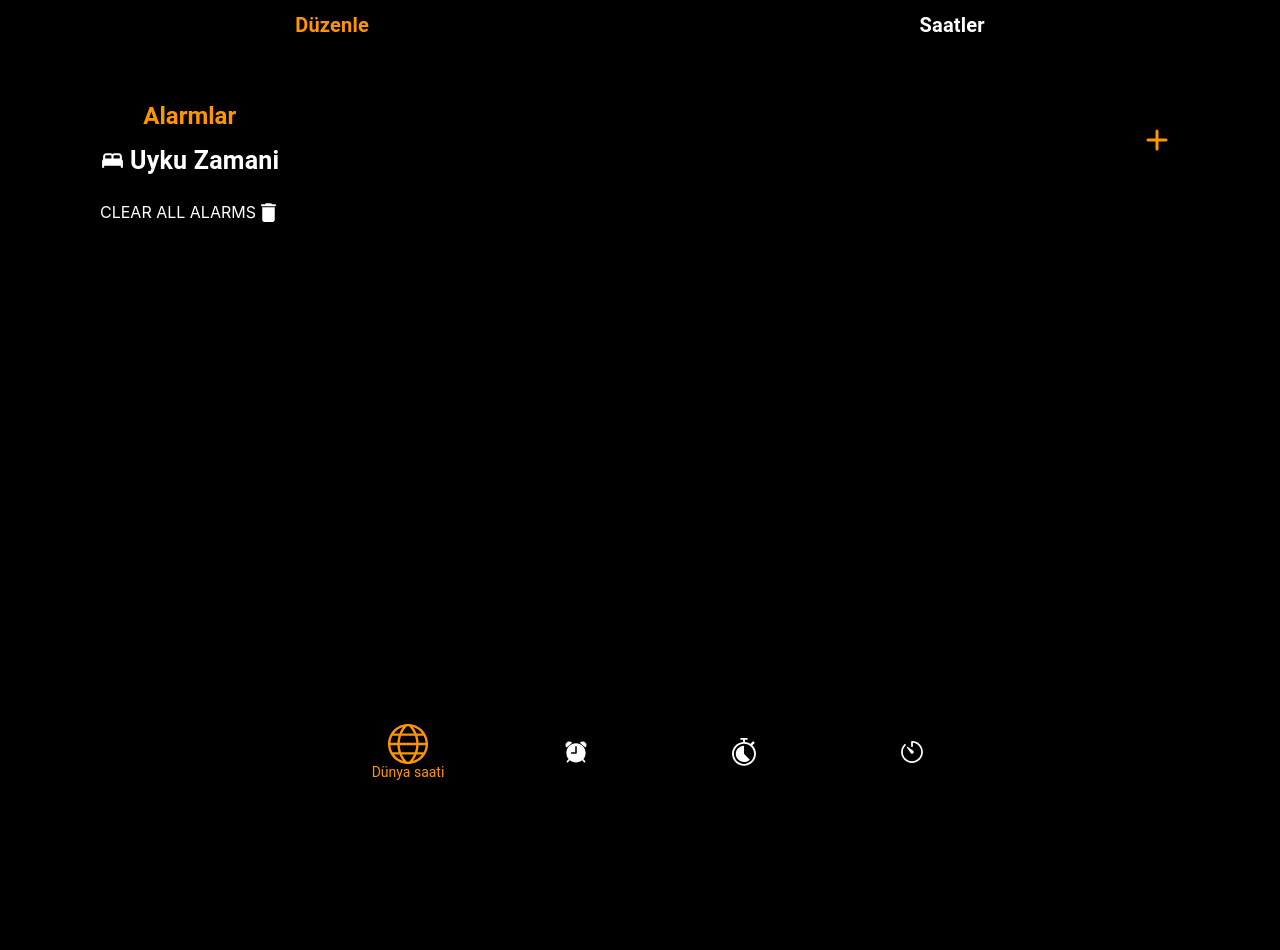
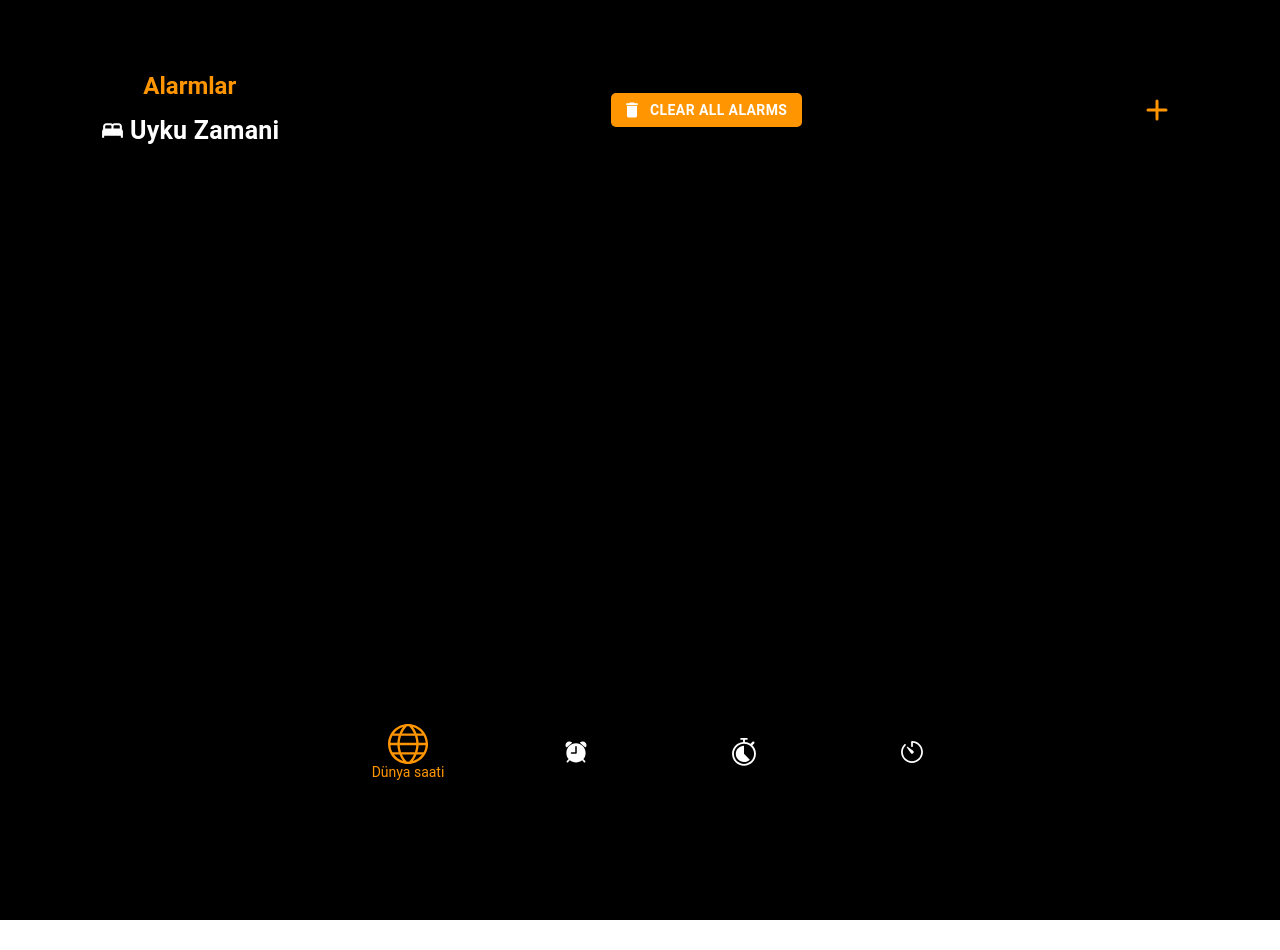
Before and after one commit to MinayeAliyeva/Timer-Web-Application, a React (Create React App) app in the folder my-app/: page /alarm in a window 1280 px wide. After the commit the page ends 920 px from the top, so only its background shows below. Built offline with nearby package versions, Linux system fonts and the light colour scheme.

Commit message:
style:Some components style changed

```diff
--- a/my-app/src/pages/alarm/index.tsx
+++ b/my-app/src/pages/alarm/index.tsx
@@ -1,5 +1,6 @@
 import Box from "@mui/material/Box";
 import Typography from "@mui/material/Typography";
+import Button from "@mui/material/Button"; // MUI Button bileşenini ekleyin
 import { MdBed, MdDelete } from "react-icons/md";
 import PlusIcon from "../../shared/icons/PlusIcon";
 import { useCallback, useEffect, useRef, useState } from "react";
@@ -189,13 +190,33 @@ const AlarmClock = () => {
                 fontWeight: "bold",
                 fontSize: "25px",
                 marginRight: "5px",
+                color: "#fff", // Turuncu renk
               }}
             />
-            <Typography style={{ fontWeight: "bold", fontSize: "25px" }}>
+            <Typography style={{ fontWeight: "bold", fontSize: "25px", color: "#fff" }}>
               Uyku Zamani
             </Typography>
           </Box>
         </Box>
+        <Button
+          onClick={() => clearAllAlarms()}
+          variant="contained"
+          color="warning"
+          sx={{
+            backgroundColor: "#FF9500", // Turuncu arka plan
+            color: "#fff",
+            fontWeight: "bold",
+            textTransform: "none",
+            borderRadius: "5px",
+            padding: "5px 15px",
+            "&:hover": {
+              backgroundColor: "#e68900", // Daha koyu turuncu hover durumu
+            }
+          }}
+          startIcon={<MdDelete />}
+        >
+          CLEAR ALL ALARMS
+        </Button>
         <PlusIcon onClick={openDrawer} />
       </Box>
       <Box
@@ -204,15 +225,7 @@ const AlarmClock = () => {
           alignItems: "center",
           justifyContent: "space-between",
         }}
-      >
-        <Box sx={{ display: "flex", alignItems: "center", cursor: "pointer" }}>
-          CLEAR ALL ALARMS
-          <MdDelete
-            onClick={() => clearAllAlarms()}
-            style={{ fontSize: "25px" }}
-          />
-        </Box>
-      </Box>
+      ></Box>
       <Box
         sx={{
           overflowY: "auto",
--- a/my-app/src/pages/timer/index.tsx
+++ b/my-app/src/pages/timer/index.tsx
@@ -128,11 +128,14 @@ const Timer = () => {
           display: "flex",
           flexDirection: "column",
           alignItems: "center",
+          justifyContent: "center",
           marginTop: "80px",
           padding: "20px",
           borderRadius: "16px",
           backgroundColor: "#1d1d1d",
           boxShadow: "0px 4px 12px rgba(0, 0, 0, 0.5)",
+          width: "400px",
+          margin: "auto",
         }}
       >
         <Typography
--- a/my-app/src/shared/components/XAccardion.tsx
+++ b/my-app/src/shared/components/XAccardion.tsx
@@ -18,9 +18,20 @@ export const XAccordion = ({ data }: any) => {
   };
 
   return (
-    <div>
+    <Box
+      sx={{
+        display: "flex",
+        flexDirection: "column",
+        alignItems: "center",
+        justifyContent: 'center',
+        maxHeight: '80vh', // Maksimum yüksekliği belirler
+        overflowY: 'auto', // Dikey kaydırma çubuğu ekler
+        width: '100%', // Box genişliği, ihtiyaçlarınıza göre ayarlayabilirsiniz
+        padding: '10px' // Box içindeki boşluk
+      }}
+    >
       {keyValue.map((item: any, index: number) => (
-        <Accordion key={index}>
+        <Accordion sx={{ margin: "10px", width: "600px" }} key={index}>
           <AccordionSummary
             expandIcon={<ExpandMoreIcon />}
             aria-controls={`panel${index}-content`}
@@ -47,6 +58,6 @@ export const XAccordion = ({ data }: any) => {
           </AccordionDetails>
         </Accordion>
       ))}
-    </div>
+    </Box>
   );
 };
--- a/my-app/src/shared/layout/header/index.tsx
+++ b/my-app/src/shared/layout/header/index.tsx
@@ -1,5 +1,4 @@
 import Box from "@mui/material/Box";
-import Typography from "@mui/material/Typography";
 
 export default function Header() {
   return (
@@ -7,30 +6,10 @@ export default function Header() {
       sx={{
         display: "flex",
         alignItems: "center",
-        justifyContent: "space-around", // Butonları uçlara koyar
-        padding: "10px 20px", // İç kenar boşluğu ekler
-        backgroundColor: "#000", // Arka plan siyah
+        justifyContent: "space-around",
+        padding: "10px 20px",
+        backgroundColor: "#000",
       }}
-    >
-      <Typography
-        sx={{
-          fontWeight: "bold",
-          fontSize: "20px",
-          color: "#FF9500", // Turuncu renk
-        }}
-      >
-        Düzenle
-      </Typography>
-      <Typography
-        sx={{
-          fontWeight: "bold",
-          fontSize: "20px",
-          color: "#fff", // Beyaz renk
-        }}
-      >
-        Saatler
-      </Typography>
-
-    </Box>
+    ></Box>
   );
 }
```
